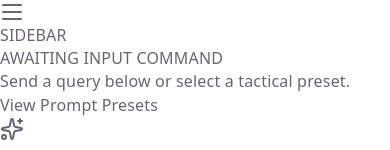
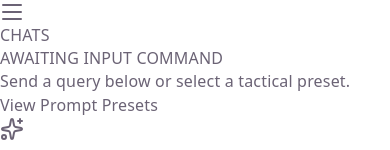
Before and after one commit to prl405/game-market-chatbot, a React (Vite) app in the folder frontend/: page / in a window 390 px wide. Shown: the top 150 px of the page. Built offline with nearby package versions, Linux system fonts and the light colour scheme.

Commit message:
- Small font and layout fixes

```diff
--- a/frontend/src/App.tsx
+++ b/frontend/src/App.tsx
@@ -249,7 +249,7 @@ export default function App() {
               className="flex items-center gap-1.5 h-8 px-2.5 bg-white hover:bg-[#FFD200] border-2 border-black font-arcade-mono text-xs font-bold uppercase retro-shadow-sm cursor-pointer"
             >
               <AlignJustify className="w-3.5 h-3.5 text-black" />
-              <span>SIDEBAR</span>
+              <span>CHATS</span>
             </button>
           </div>
         )}
@@ -257,7 +257,7 @@ export default function App() {
         {/* Scrollable messages area extending continuously to bottom of viewport */}
         <div
           ref={chatContainerRef}
-          className="flex-1 overflow-y-auto px-2 sm:px-6 pt-4 md:pt-6 pb-28 md:pb-32"
+          className="flex-1 overflow-y-auto px-2 sm:px-6 pt-10 md:pt-10 pb-28 md:pb-32"
         >
 
             {/* Messages list */}
--- a/frontend/src/components/UserMessage.tsx
+++ b/frontend/src/components/UserMessage.tsx
@@ -17,7 +17,7 @@ export const UserMessage: React.FC<UserMessageProps> = ({ message }) => {
         {/* Header: USER // Timestamp */}
         <div className="flex items-center justify-between font-arcade-mono font-bold text-s text-black tracking-wider mb-1.5 uppercase border-b-2 border-black pb-1.5">
           <span>{message.senderTitle}</span>
-          <span className="text-slate-500 font-medium">{message.timestamp}</span>
+          <span className="font-arcade-mono text-xs text-slate-500 font-medium">{message.timestamp}</span>
         </div>
         {/* Message body */}
         <p className="font-arcade-body text-sm sm:text-base leading-relaxed text-black font-medium whitespace-pre-wrap">
```
